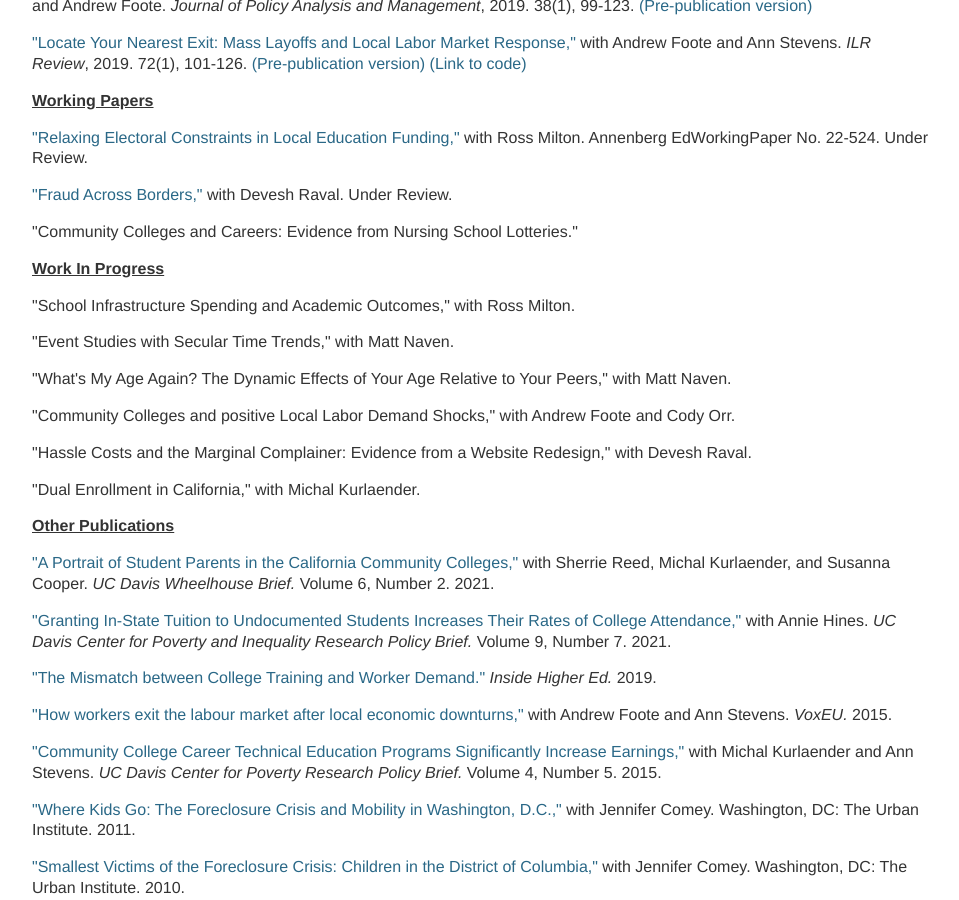
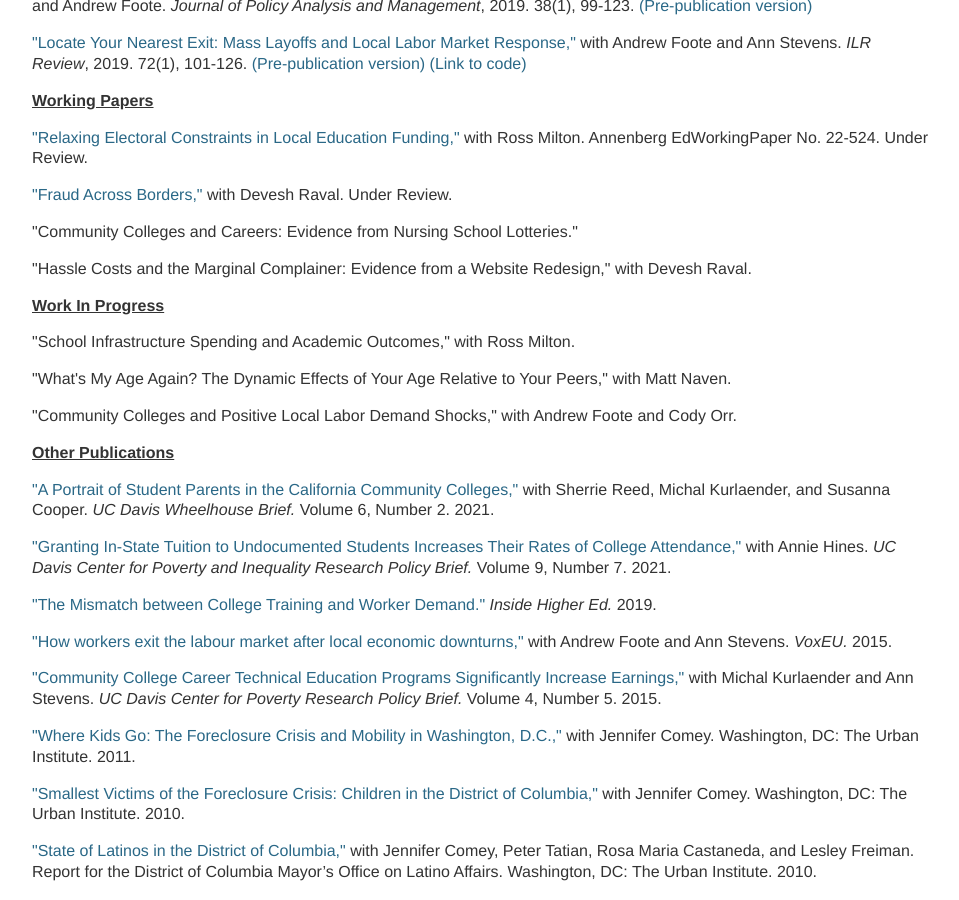
Before and after one commit to mzgrosz/mzgrosz.github.io, a Jekyll site: the page built from research/index.html, in a window 1280 px wide and 900 px high, scrolled down 659 px. Shown: the whole window, without its empty margins (160-1119 px from the left). Built offline with Jekyll 4.4.1, drawn with Linux system fonts in a browser that asks for light colours.

Commit message:
Update index.html

```diff
--- a/research/index.html
+++ b/research/index.html
@@ -72,24 +72,17 @@ title: Michel Grosz
 
 <p>&quot;Community Colleges and Careers: Evidence from Nursing School Lotteries.&quot;</p>
 
+<p>&quot;Hassle Costs and the Marginal Complainer: Evidence from a Website Redesign,&quot; with Devesh Raval.</p>
+
+
 
 <p><b><u>Work In Progress</u></b></p>
 
-
 <p>&quot;School Infrastructure Spending and Academic Outcomes,&quot; with Ross Milton.</p>
-
-<p>&quot;Event Studies with Secular Time Trends,&quot; with Matt Naven.</p>
 
 <p>&quot;What's My Age Again? The Dynamic Effects of Your Age Relative to Your Peers,&quot; with Matt Naven.</p>
 
-<p>&quot;Community Colleges and positive Local Labor Demand Shocks,&quot; with Andrew Foote and Cody Orr.</p>
-
-<p>&quot;Hassle Costs and the Marginal Complainer: Evidence from a Website Redesign,&quot; with Devesh Raval.</p>
-
-<p>&quot;Dual Enrollment in California,&quot; with Michal Kurlaender.</p>
-
-
-
+<p>&quot;Community Colleges and Positive Local Labor Demand Shocks,&quot; with Andrew Foote and Cody Orr.</p>
 
 
 <p><b><u>Other Publications</u></b></p>
```
